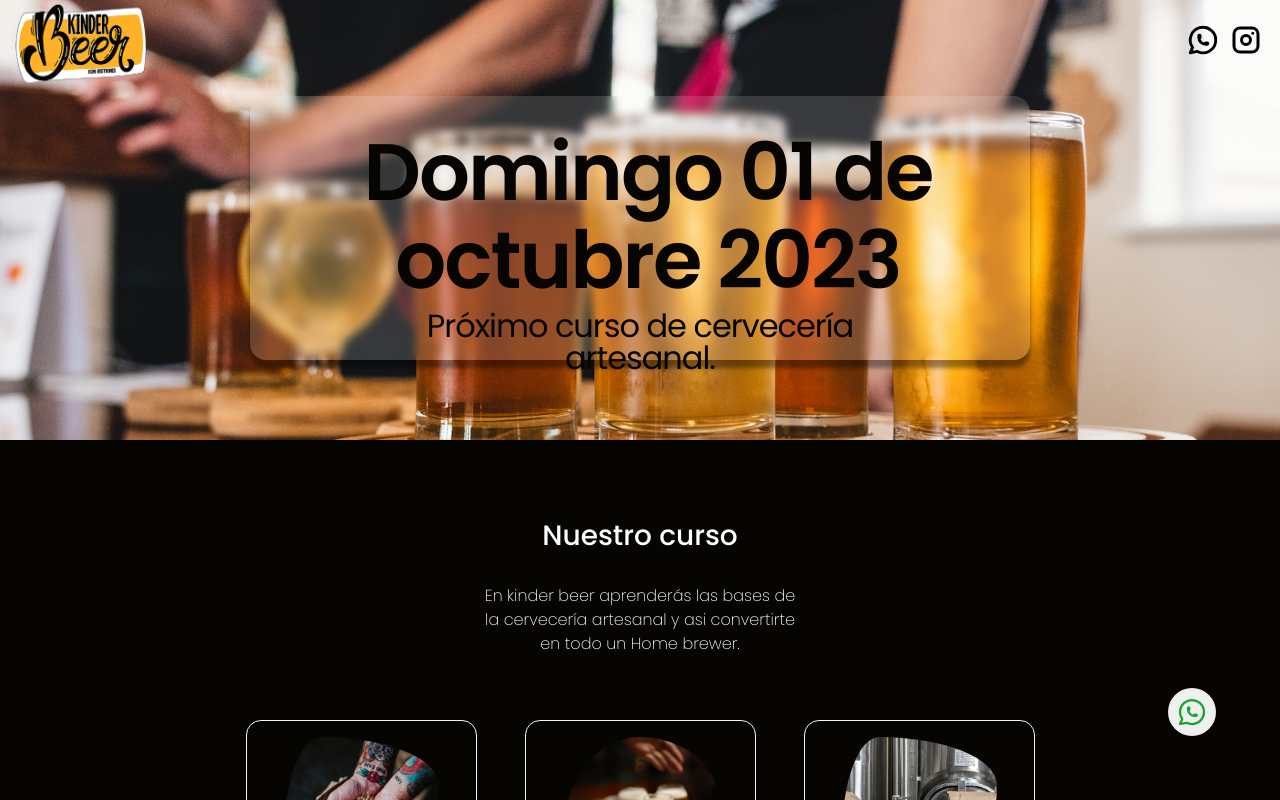
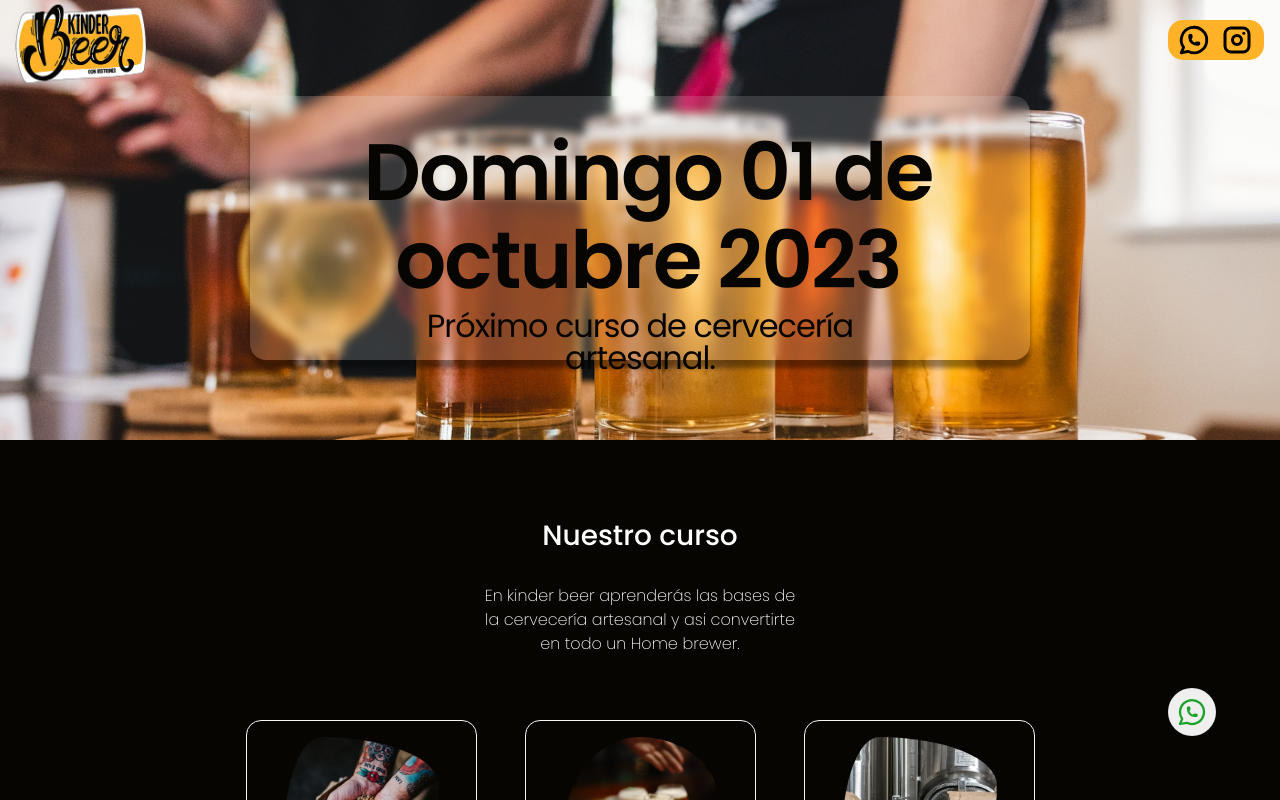
Before and after one commit to nicolasegpla/kinderBeerweb, a React (Vite) app: page / in a window 1280 px wide. Shown: the top 800 px of the page. Built offline with nearby package versions, Linux system fonts and the light colour scheme.

Commit message:
prueba tres final

```diff
--- a/src/sass/_nav.scss
+++ b/src/sass/_nav.scss
@@ -20,13 +20,16 @@
         margin-top: 0.5rem;
     }
     &__div {
-        width: auto;
-        height: auto;
+        width: 6rem;
+        height: 2.5rem;
         margin-right: 1rem;
         display: flex;
-        justify-content: flex-end;
+        justify-content: center;
         align-items: center;
         gap: 0.5rem;
+        background-color: global.$second-color;
+        border-radius: .9375rem;
+        border: none;
         &__social {
             cursor: pointer;
         }
```
